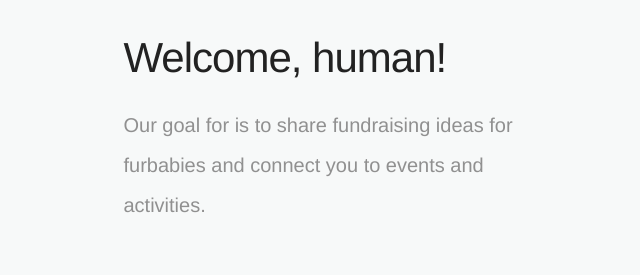
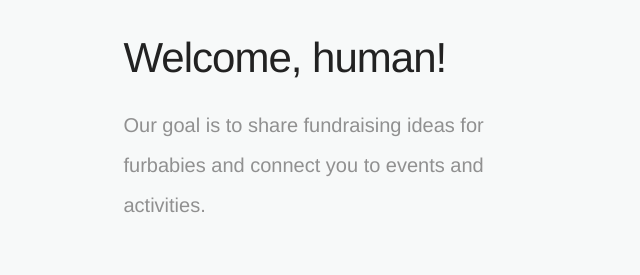
Before and after one commit to fundpaw/www, a plain HTML site: page index.html in a window 1280 px wide. Shown: the part 348-623 px from the top of the page, 25-665 px from the left. Drawn offline with Linux system fonts and the light colour scheme.

Commit message:
Update index.html

```diff
--- a/index.html
+++ b/index.html
@@ -26,7 +26,7 @@
         <div id="content">
             <div class="text">
                 <h2>Welcome, human!</h2>
-                <p> Our goal for is to share fundraising ideas for
+                <p> Our goal is to share fundraising ideas for
                     furbabies and connect you to events and activities.
                 </p>
             </div>
```
